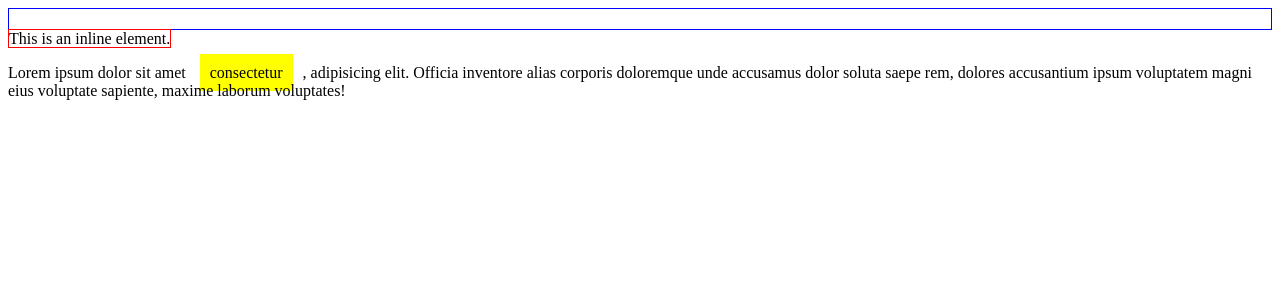
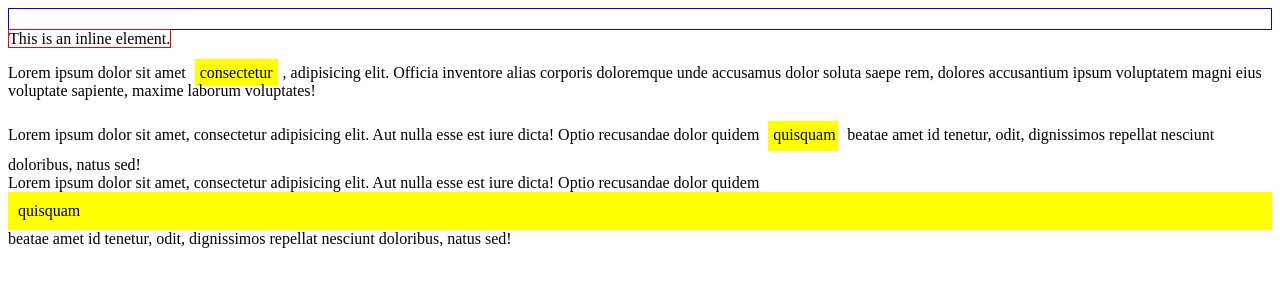
Before and after one commit to vanedacp/display-property, a plain HTML site: page index.html in a window 1280 px wide. Drawn offline with Linux system fonts and the light colour scheme.

Commit message:
display-inline

```diff
--- a/css/styles.css
+++ b/css/styles.css
@@ -14,6 +14,21 @@
     width: 15px;
     background-color: yellow;
     display: inline;
+    padding: 5px;
+    margin: 5px;
+}
+
+.display-inline-block {
+    height: 20px;
+    width: 60px;
+    display: inline-block;
+    background-color: yellow;
+    padding: 5px;
+    margin: 5px;
+}
+
+.display-block {
+    display: block;
+    background-color: yellow;
     padding: 10px;
-    margin: 10px;
 }
--- a/index.html
+++ b/index.html
@@ -1,18 +1,20 @@
 <!DOCTYPE html>
 <html lang="en">
     <head>
-        <meta charset="UTF-8">
-        <meta name="viewport" content="width=device-width, initial-scale=1.0">
-        <meta http-equiv="X-UA-Compatible" content="ie=edge">
-        <title>Display property</title>
+            <meta charset="UTF-8">
+            <meta name="viewport" content="width=device-width, initial-scale=1.0">
+            <meta http-equiv="X-UA-Compatible" content="ie=edge">
+            <title>Display property</title>
         <link rel="stylesheet" type="text/css" href="css/styles.css">
-    </head>
+        </head>
         <body>
             <div class="block"></div>
             <span class="inline">This is an inline element.</span>
 
             <p>Lorem ipsum dolor sit amet <span class="display-inline">consectetur</span>, adipisicing elit. Officia inventore alias corporis doloremque unde accusamus dolor soluta saepe rem, dolores accusantium ipsum voluptatem magni eius voluptate sapiente, maxime laborum voluptates!</p>
 
+            <div>Lorem ipsum dolor sit amet, consectetur adipisicing elit. Aut nulla esse est iure dicta! Optio recusandae dolor quidem <span class="display-inline-block">quisquam</span> beatae amet id tenetur, odit, dignissimos repellat nesciunt doloribus, natus sed! </div>
 
+            <div>Lorem ipsum dolor sit amet, consectetur adipisicing elit. Aut nulla esse est iure dicta! Optio recusandae dolor quidem <span class="display-block">quisquam</span> beatae amet id tenetur, odit, dignissimos repellat nesciunt doloribus, natus sed! </div>
         </body>
 </html>
```
